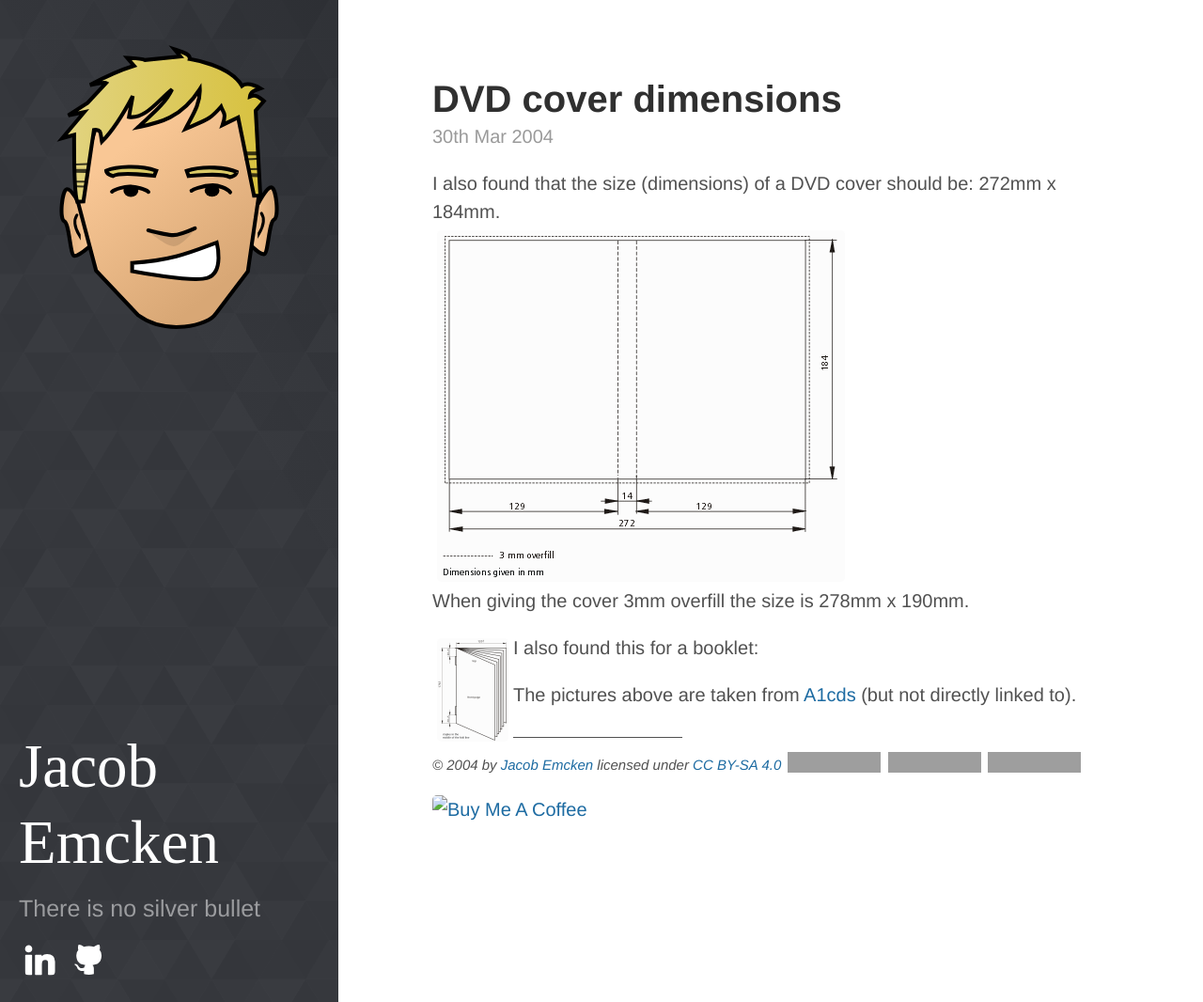
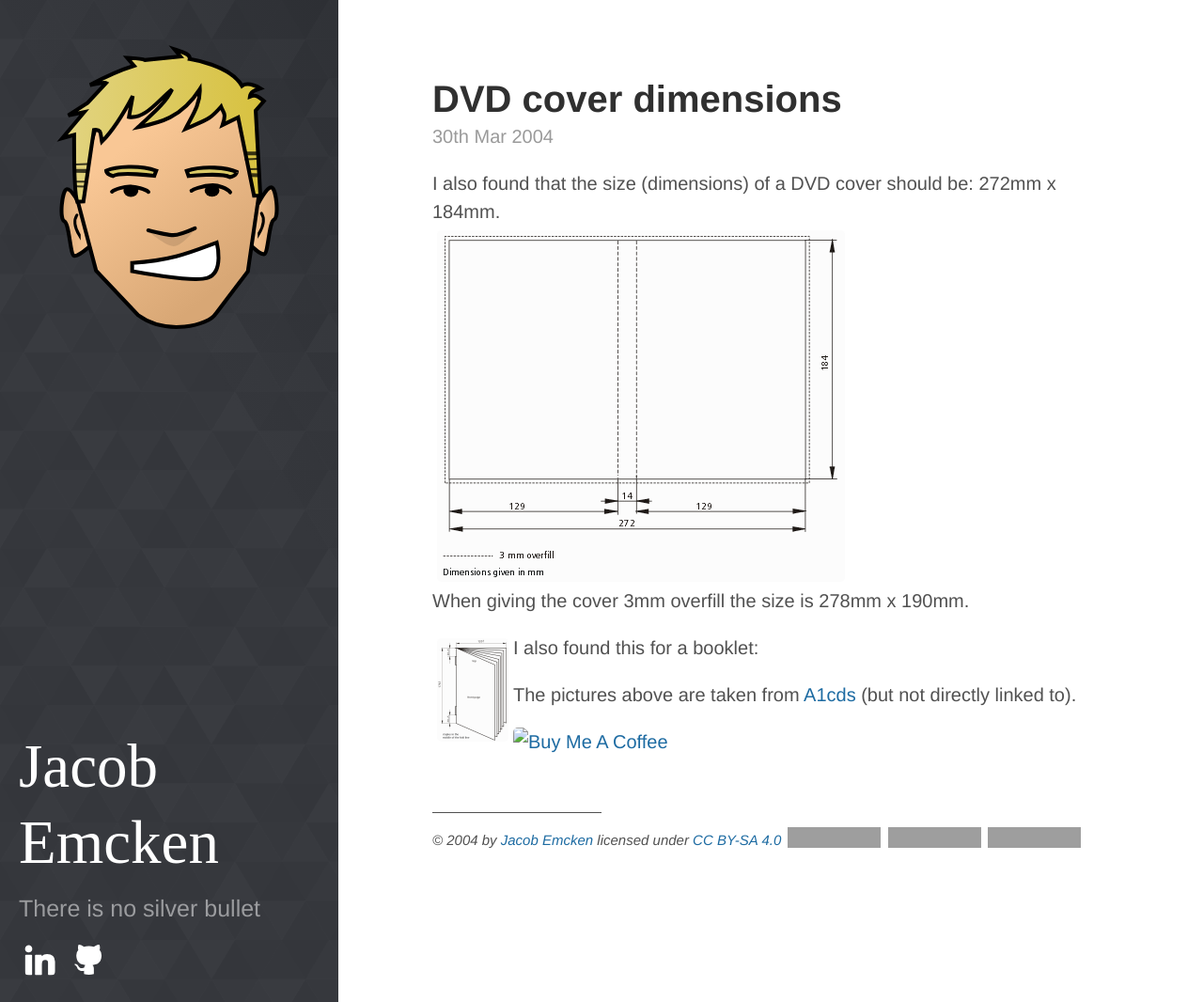
Before and after one commit to jacobemcken/jacobemcken.github.io, a Jekyll site: the page built from _posts/2004-03-30-dvd-cover-dimensions.md, in a window 1280 px wide and 1066 px high. Shown: the whole window at 94% size. Built offline with Jekyll 4.4.1, drawn with Linux system fonts in a browser that asks for light colours; grey boxes are pictures that could not be loaded.

Commit message:
Place "Buy me a coffee" with the actual content
Presumeably for a better engagement flow 🤷

```diff
--- a/_layouts/post.html
+++ b/_layouts/post.html
@@ -18,18 +18,19 @@ layout: default
 
   {{ content }}
 
+  {% if page.support %}
+  <p>
+    <a href="https://www.buymeacoffee.com/jacobemcken" target="_blank">
+      <img src="https://cdn.buymeacoffee.com/buttons/v2/default-yellow.png"
+           alt="Buy Me A Coffee" style="height:60px !important; width:217px !important;">
+    </a>
+  </p>
+  {% endif %}
+
   <footer class="license">
     <hr>
     {% include cc_attribution_sharealike.html %}
   </footer>
-
-  {% if page.support %}
-  <a href="https://www.buymeacoffee.com/jacobemcken" target="_blank">
-    <img
-      src="https://cdn.buymeacoffee.com/buttons/v2/default-yellow.png"
-      alt="Buy Me A Coffee" style="height: 60px !important;width: 217px !important;" >
-  </a>
-  {% endif %}
 </article>
 
 {% include related_posts.html %}
```
